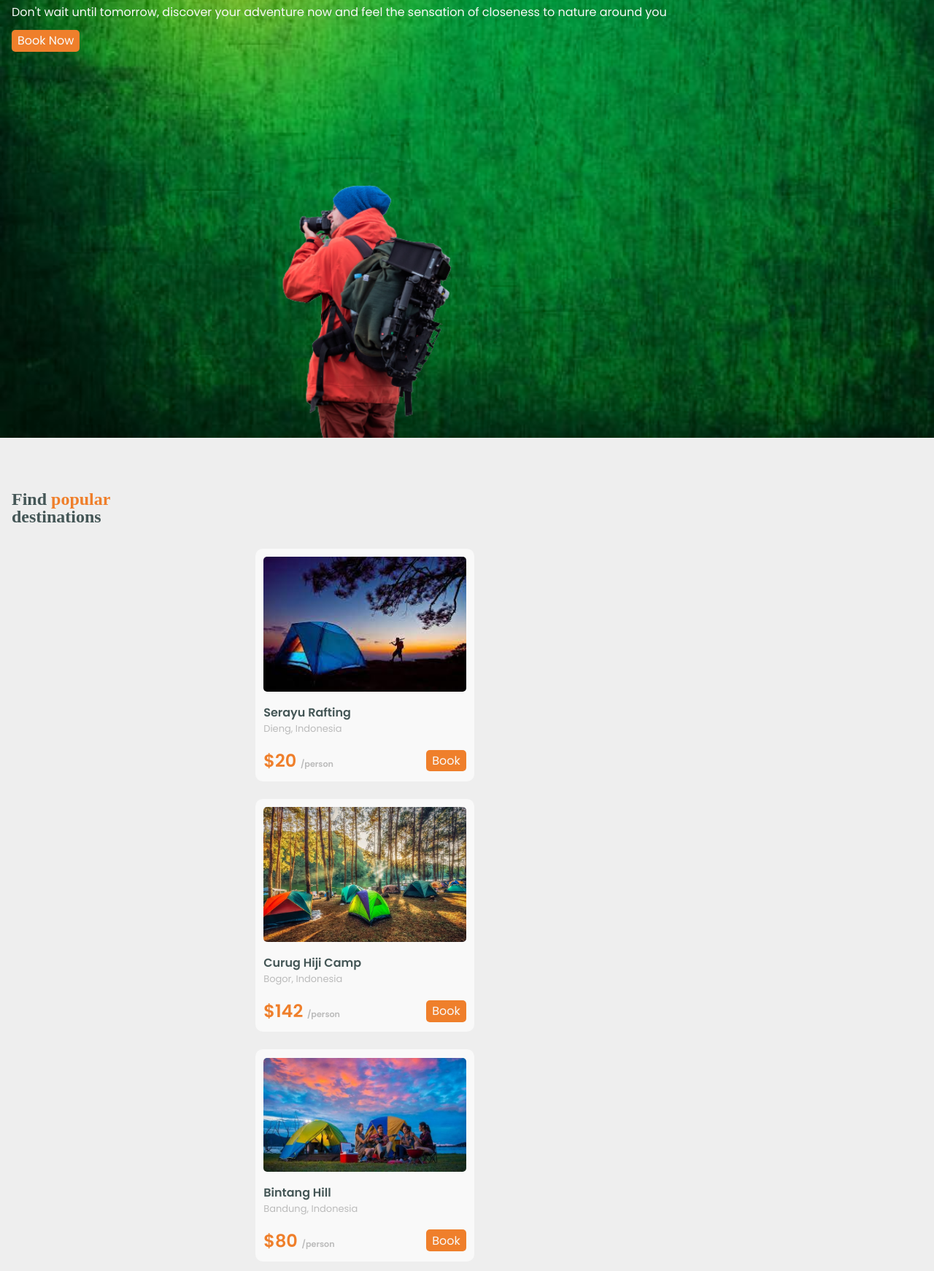
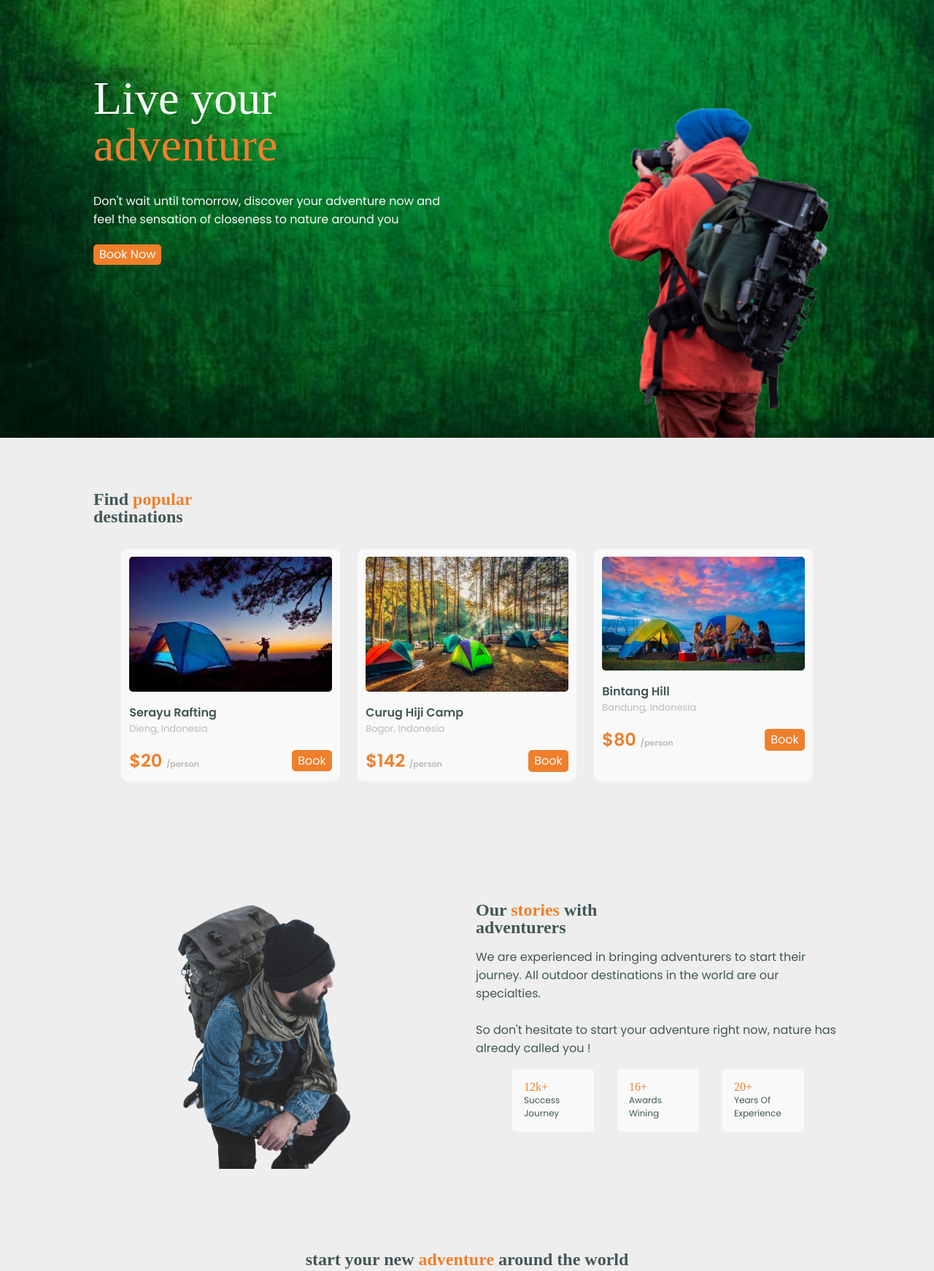
Before and after one commit to faridzwahyu/webstatic-travel, a plain HTML site: page index.html in a window 1280 px wide. Shown: the part 200-1942 px from the top of the page at 73% size. Drawn offline with nearby package versions, Linux system fonts and the light colour scheme; a web font is replaced by a local one.

Commit message:
Finishing desktop style

```diff
--- a/css/style.css
+++ b/css/style.css
@@ -70,7 +70,7 @@ img {
 }
 
 .container {
-   max-width: 968px;
+   max-width: 1024px;
    margin-right: 1rem;
    margin-left: 1rem;
 }
@@ -110,10 +110,12 @@ img {
 }
 
 .nav-logo {
+   color: var(--color-orange);
    font-family: var(--font-title);
+   font-size: var(--font-normal);
 }
 
-@media screen and (max-width: 768px) {
+@media screen and (max-width: 767px) {
    .nav-menu {
       position: fixed;
       top: var(--header);
@@ -168,25 +170,26 @@ img {
 .discover-data {
    padding-top: 1rem;
    color: var(--color-white);
+   display: flex;
+   flex-direction: column;
+   row-gap: 0.75rem;
 }
 
 .discover-title {
    font-family: var(--font-title);
    font-size: var(--font-big);
    line-height: 1;
-   margin-bottom: 0.75rem;
 }
 
 .discover-title span {
    color: var(--color-orange);
 }
 
-.discover-desc {
-   margin-bottom: 0.75rem;
+.discover-desc p {
+   margin-bottom: 1.5rem;
 }
 
-.discover-button {
-   display: inline-block;
+.discover-desc a {
    padding: 0.15rem 0.5rem;
    border-radius: 5px;
    background-color: var(--color-orange);
@@ -276,7 +279,9 @@ img {
 
 .community-content .status {
    display: flex;
-   justify-content: space-around;
+   flex-wrap: wrap;
+   gap: 2rem;
+   justify-content: center;
 }
 
 .status-item {
@@ -438,6 +443,7 @@ img {
 }
 
 .footer-item h4 {
+   font-size: var(--font-small);
    text-transform: uppercase;
 }
 
@@ -454,3 +460,89 @@ img {
    font-size: 0.75rem;
    font-weight: 600;
 }
+
+@media screen and (min-width: 768px) {
+   /* ==================== BASE ==================== */
+   .container {
+      margin-left: 3rem;
+      margin-right: 3rem;
+   }
+
+   /* ==================== HEADER ==================== */
+   .nav-toggle {
+      display: none;
+   }
+
+   .nav-list {
+      flex-direction: initial;
+      column-gap: 2.5rem;
+   }
+
+   /* ==================== DISCOVER ==================== */
+   .discover-container {
+      grid-template-columns: repeat(2, 1fr);
+   }
+
+   .discover-data {
+      align-self: center;
+      row-gap: 2rem;
+   }
+
+   .discover-image {
+      justify-self: end;
+      width: 340px;
+   }
+
+   /* ==================== SERVICES ==================== */
+   .services-data {
+      place-content: center;
+      grid-template-columns: repeat(auto-fit, 300px);
+   }
+
+   /* ==================== COMMUNITY ==================== */
+   .community-container {
+      grid-template-columns: repeat(2, 1fr);
+      place-items: center;
+   }
+
+   /* ==================== ABOUT US ==================== */
+   .about-container {
+      grid-template-columns: repeat(2, 1fr);
+      place-items: center;
+   }
+
+   /* ==================== FOOTER ==================== */
+   .footer-content {
+      flex-direction: initial;
+      column-gap: 3rem;
+      align-items: flex-start;
+   }
+
+   .footer-description {
+      max-width: 50%;
+   }
+
+   .footer-item h4 {
+      margin-bottom: 0.5rem;
+   }
+
+   .footer-mark {
+      flex-direction: initial;
+   }
+
+   .footer-mark span:first-child {
+      min-width: 50%;
+   }
+
+   .footer-mark span:nth-child(2) {
+      min-width: 25%;
+   }
+}
+
+@media screen and (min-width: 1024px) {
+   /* ==================== BASE ==================== */
+   .container {
+      margin-left: auto;
+      margin-right: auto;
+   }
+}
--- a/index.html
+++ b/index.html
@@ -34,8 +34,10 @@
             <div class="discover-container container grid">
                <div class="discover-data">
                   <div class="discover-title">Live your<br /><span>adventure</span></div>
-                  <p class="discover-desc">Don't wait until tomorrow, discover your adventure now and feel the sensation of closeness to nature around you</p>
-                  <a href="#services" class="discover-button">Book Now</a>
+                  <div class="discover-desc">
+                     <p>Don't wait until tomorrow, discover your adventure now and feel the sensation of closeness to nature around you</p>
+                     <a href="#services">Book Now</a>
+                  </div>
                </div>
 
                <img src="img/discover.png" class="discover-image" />
```
